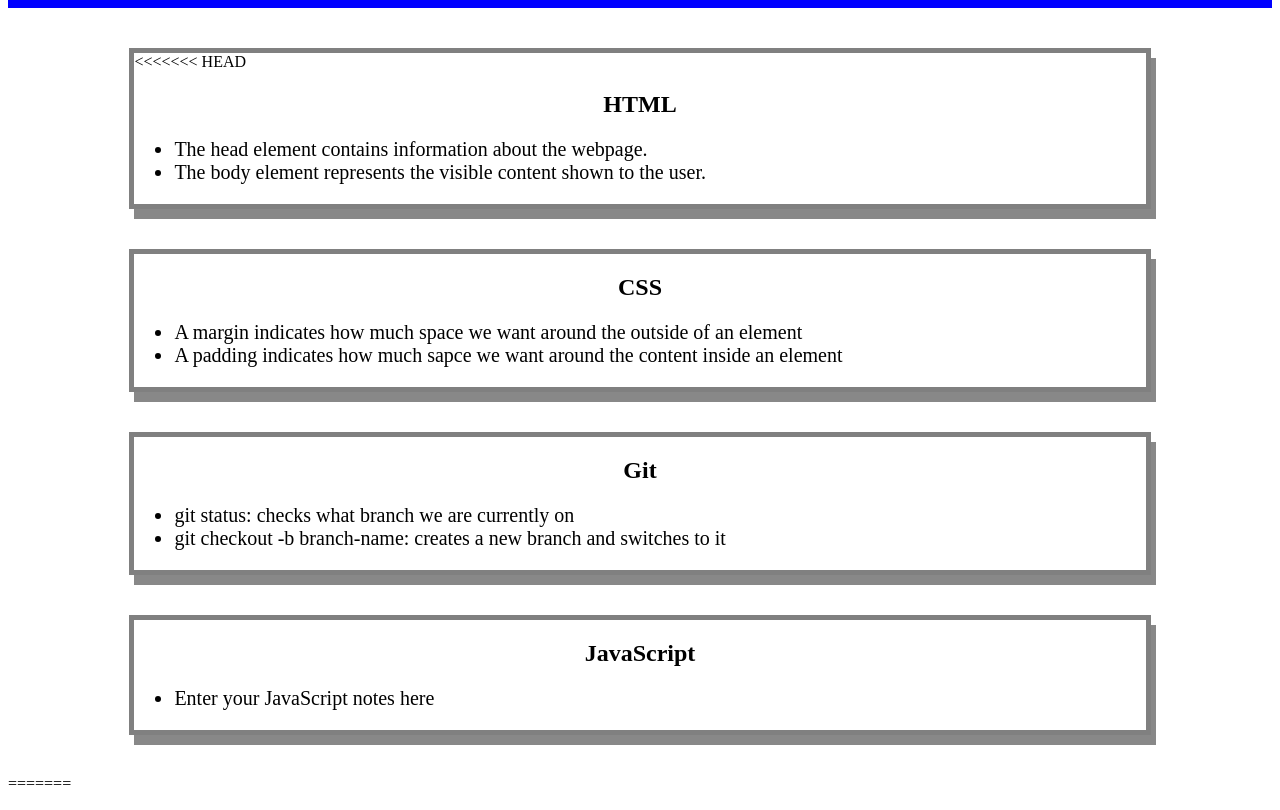
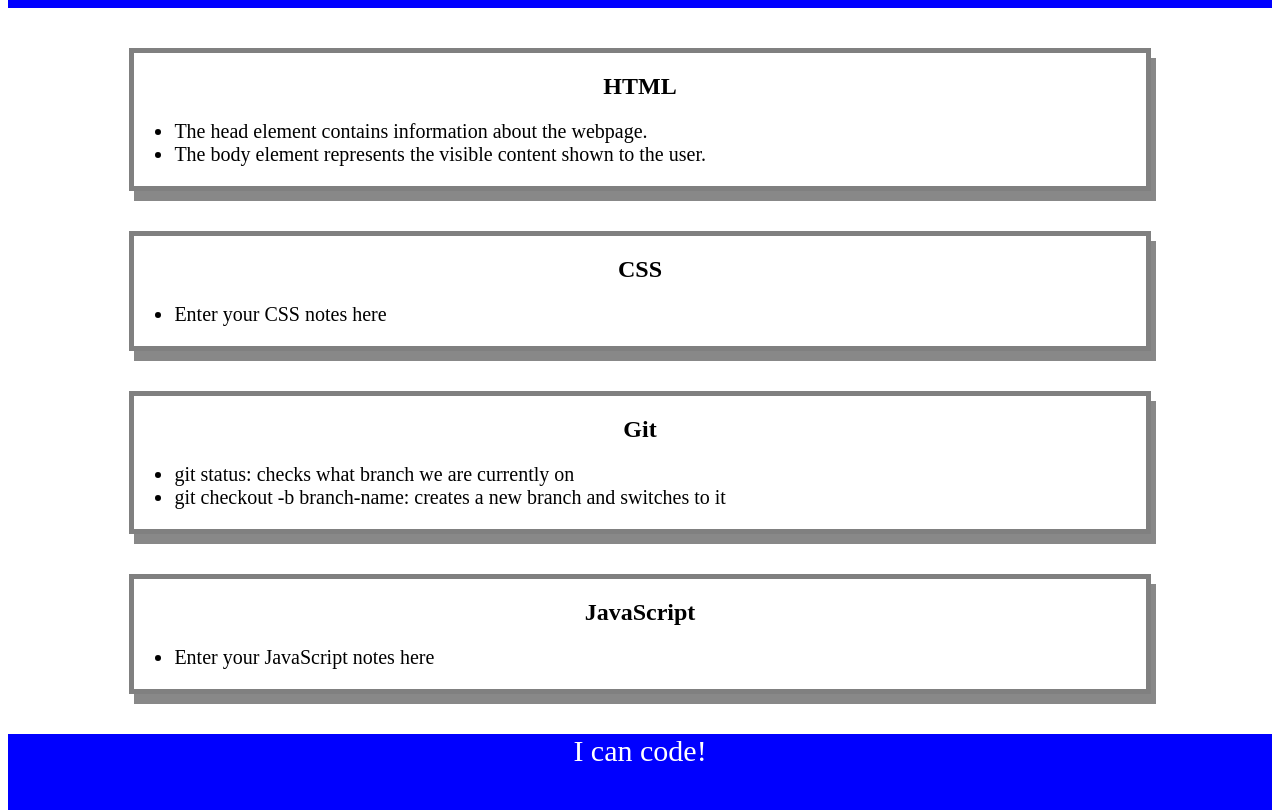
Before and after one commit to itssSam/prework-study-guide, a plain HTML site: page index.html in a window 1280 px wide. Shown: the part 133-943 px from the top of the page. Drawn offline with Linux system fonts and the light colour scheme.

```diff
--- a/index.html
+++ b/index.html
@@ -14,56 +14,6 @@
     </header>
     <main>
       <section class="card" id="html-section">
-<<<<<<< HEAD
-
-        <h2>HTML</h2>
-        <ul>
-          <li>The head element contains information about the webpage.</li>
-
-          <li>The body element represents the visible content shown to the user.</li>
-
-        </ul>
-      </section>
-
-      <section class="card" id="css-section">
-        <h2>CSS</h2>
-        <ul>
-
-          <li>A margin indicates how much space we want around the outside of an element</li>
-          <li>A padding indicates how much sapce we want around the content inside an element</li>
-
-
-        </ul>
-
-      </section>
-
-      <section class="card" id="git-section">
-
-        <h2>Git</h2>
-
-        <ul>
-
-          <li>git status: checks what branch we are currently on</li>
-
-          <li>git checkout -b branch-name: creates a new branch and switches to it</li>
-
-        </ul>
-      </section>
-
-      <section class="card" id="javascript-section">
-
-        <h2>JavaScript</h2>
-
-        <ul>
-
-          <li>Enter your JavaScript notes here</li>
-
-        </ul>
-
-      </section>
-
-
-=======
         <h2>HTML</h2>
 
         <ul>
@@ -112,7 +62,6 @@
 
     </section>
 
->>>>>>> 7df37ca429dd566b317965b661f6733f18f5ec33
     </main>
 
     <footer>
```
